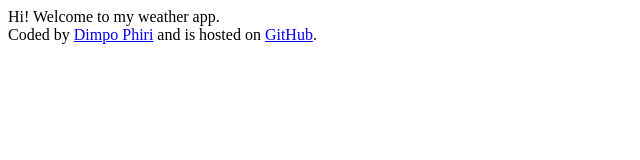
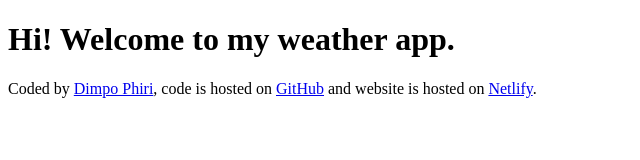
Before and after one commit to Dimpo1/My-Weather-App, a plain HTML site: page index.html in a window 1280 px wide. Shown: the whole page, without its empty margins (0-640 px from the left). Drawn offline with Linux system fonts and the light colour scheme.

Commit message:
linking sites

```diff
--- a/index.html
+++ b/index.html
@@ -6,10 +6,13 @@
     <title>Dimpo's Weather App</title>
   </head>
   <body>
-    Hi! Welcome to my weather app.
+    <h1>Hi! Welcome to my weather app.</h1>
     <footer>
-      Coded by <a href="https://github.com/Dimpo1">Dimpo Phiri</a> and is hosted
-      on <a href="https://github.com/Dimpo1/My-Weather-App">GitHub</a>.
+      Coded by <a href="https://github.com/Dimpo1">Dimpo Phiri</a>, code is
+      hosted on
+      <a href="https://github.com/Dimpo1/My-Weather-App">GitHub</a> and website
+      is hosted on
+      <a href="https://dimpos-weather-app.netlify.app/">Netlify</a>.
     </footer>
   </body>
 </html>
```
